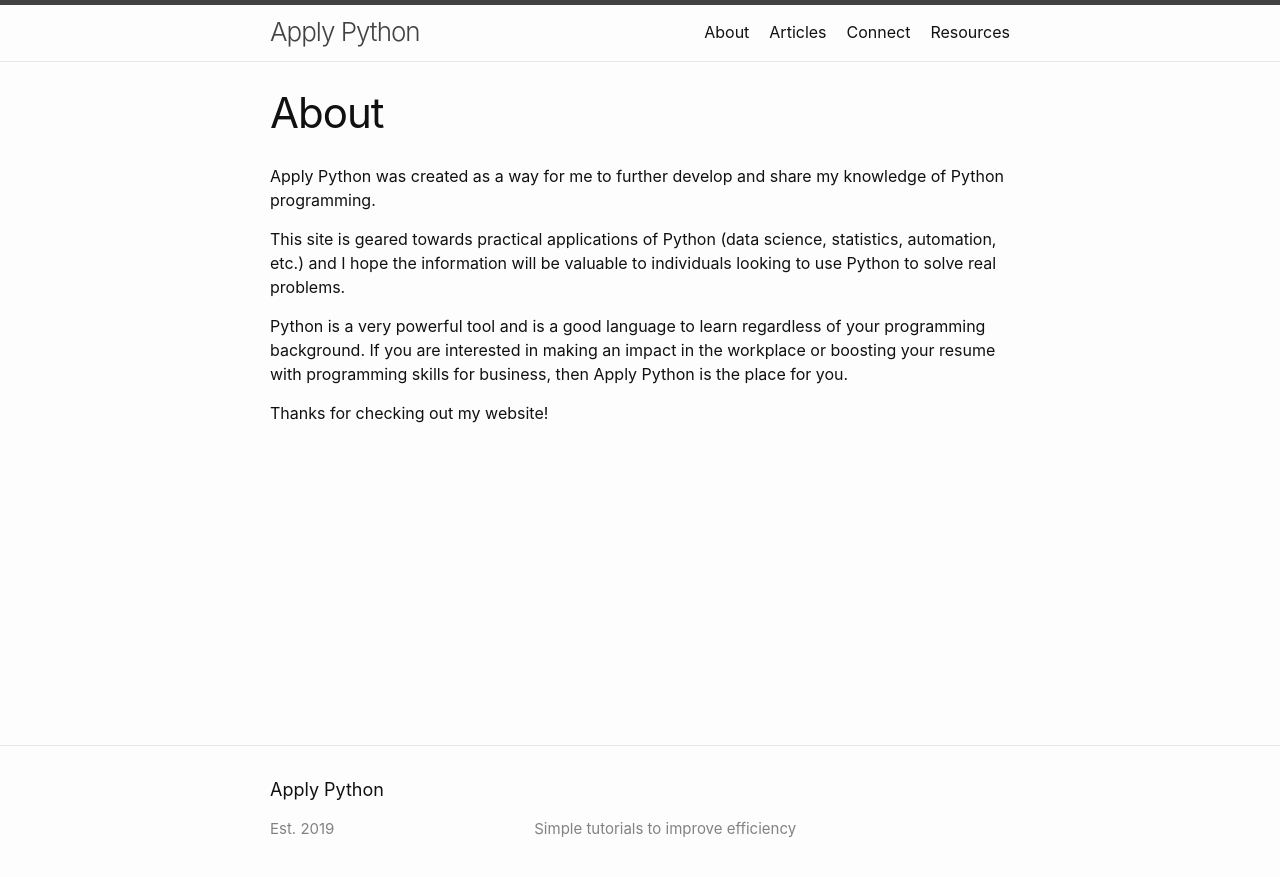
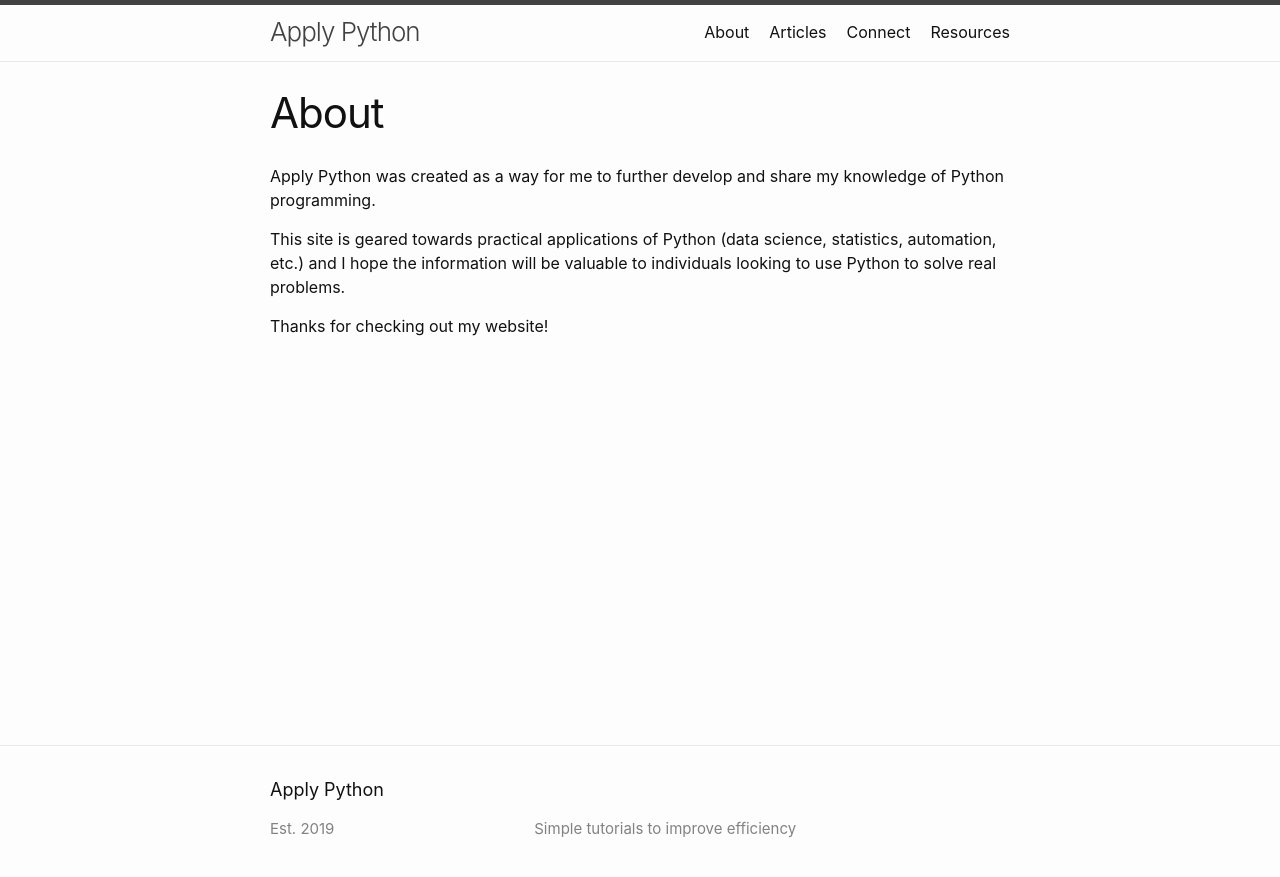
Before and after one commit to justinbrinkman/ap_site, a Jekyll site: the page built from about.md, in a window 1280 px wide. Shown: the top 877 px of the page. Built offline with Jekyll 4.4.1, drawn with Linux system fonts in a browser that asks for light colours.

Commit message:
Update about.md

```diff
--- a/about.md
+++ b/about.md
@@ -10,8 +10,4 @@ Apply Python was created as a way for me to further develop and share my knowled
 This site is geared towards practical applications of Python (data science, statistics, automation, etc.)
 and I hope the information will be valuable to individuals looking to use Python to solve real problems.
 
-Python is a very powerful tool and is a good language to learn regardless of your programming background.  If you are
-interested in making an impact in the workplace or boosting your resume with programming skills for business, then
-Apply Python is the place for you.
-
 Thanks for checking out my website!
```
